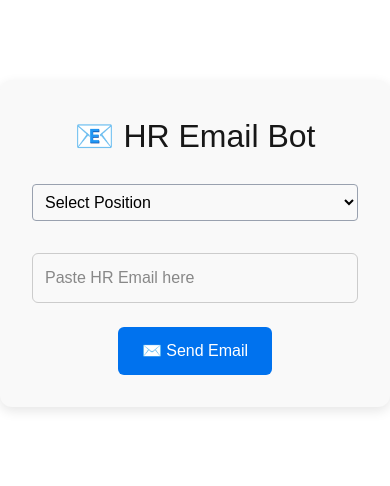
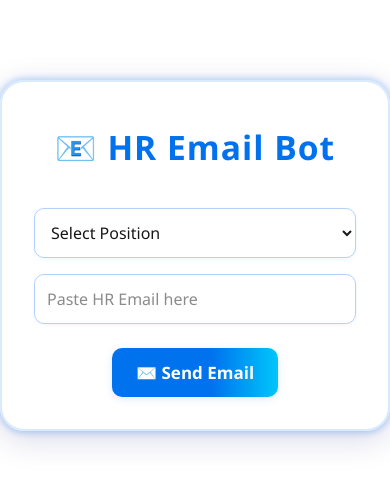
Before and after one commit to mukulsingh94868/gmail_bot, a Next.js app: page / in a window 390 px wide. Shown: the top 486 px of the page. Built offline with nearby package versions, Linux system fonts and the light colour scheme.

Commit message:
responsive and improve css

```diff
--- a/src/app/globals.css
+++ b/src/app/globals.css
@@ -1,3 +1,83 @@
+/* Responsive styles for mobile */
+@media (max-width: 600px) {
+  .app-container {
+    max-width: 98vw;
+    margin: 16px auto;
+    padding: 1.2rem 0.5rem 1.5rem 0.5rem;
+    border-radius: 14px;
+  }
+  .bot-avatar {
+    width: 48px;
+    height: 48px;
+    font-size: 1.5rem;
+  }
+  .app-container h1 {
+    font-size: 1.3rem;
+  }
+  .email-input,
+  .dropdown {
+    font-size: 15px;
+    padding: 0.6rem;
+    border-radius: 7px;
+  }
+  .send-btn {
+    font-size: 15px;
+    padding: 0.6rem 1rem;
+    border-radius: 7px;
+  }
+  .resume-download {
+    font-size: 13px;
+    padding: 0.5rem 0.7rem;
+    border-radius: 10px;
+  }
+  .resume-download a {
+    font-size: 13px;
+    padding: 5px 10px;
+    border-radius: 6px;
+  }
+}
+
+/* Dark theme overrides */
+@media (prefers-color-scheme: dark) {
+  .app-container {
+    background: rgba(10, 10, 10, 0.85);
+    border: 2px solid rgba(0, 114, 238, 0.25);
+    box-shadow: 0 8px 32px 0 rgba(0, 0, 0, 0.45);
+  }
+  .app-container h1 {
+    color: #90cdf4;
+  }
+  .email-input,
+  .dropdown {
+    background: rgba(20, 20, 20, 0.95);
+    color: #ededed;
+    border: 1.5px solid #2b6cb0;
+  }
+  .email-input:focus,
+  .dropdown:focus {
+    border: 1.5px solid #90cdf4;
+    box-shadow: 0 0 0 2px #3182ce55;
+  }
+  .send-btn {
+    background: linear-gradient(90deg, #3182ce 60%, #63b3ed 100%);
+    color: #fff;
+  }
+  .send-btn:hover {
+    background: linear-gradient(90deg, #2b6cb0 60%, #4299e1 100%);
+  }
+  .resume-download {
+    background: rgba(49, 130, 206, 0.13);
+    color: #90cdf4;
+    border: 1.5px dashed #3182ce55;
+  }
+  .resume-download a {
+    background: linear-gradient(90deg, #38a169 60%, #68d391 100%);
+    color: #fff;
+  }
+  .resume-download a:hover {
+    background: linear-gradient(90deg, #276749 60%, #68d391 100%);
+  }
+}
 @import "tailwindcss";
 
 :root {
@@ -28,18 +108,50 @@ body {
 .app-container {
   max-width: 450px;
   margin: 80px auto;
-  padding: 2rem;
-  background-color: #f9f9f9;
-  border-radius: 12px;
-  box-shadow: 0 4px 12px rgba(0, 0, 0, 0.1);
-  font-family: sans-serif;
+  padding: 2.5rem 2rem 2rem 2rem;
+  background: rgba(255, 255, 255, 0.7);
+  border-radius: 24px;
+  box-shadow: 0 8px 32px 0 rgba(31, 38, 135, 0.18);
+  backdrop-filter: blur(8px);
+  border: 2px solid rgba(0, 114, 238, 0.15);
+  font-family: "Segoe UI", "Arial", sans-serif;
   text-align: center;
+  position: relative;
+  overflow: hidden;
+  animation: bot-glow 2.5s infinite alternate;
+}
+
+@keyframes bot-glow {
+  0% {
+    box-shadow: 0 8px 32px 0 rgba(31, 38, 135, 0.18), 0 0 0 0 #0072ee44;
+  }
+  100% {
+    box-shadow: 0 8px 32px 0 rgba(31, 38, 135, 0.18), 0 0 24px 8px #0072ee33;
+  }
+}
+
+.bot-avatar {
+  width: 64px;
+  height: 64px;
+  border-radius: 50%;
+  background: linear-gradient(135deg, #0072ee 60%, #00c6fb 100%);
+  display: flex;
+  align-items: center;
+  justify-content: center;
+  margin: 0 auto 1rem auto;
+  box-shadow: 0 2px 12px #0072ee33;
+  font-size: 2.2rem;
+  color: #fff;
+  border: 3px solid #fff;
 }
 
 .app-container h1 {
-  color: #171717;
-  font-size: 2rem;
-  margin-bottom: 1.5rem;
+  color: #0072ee;
+  font-size: 2.1rem;
+  margin-bottom: 1.2rem;
+  font-family: "Baloo 2", "Segoe UI", Arial, sans-serif;
+  letter-spacing: 1px;
+  font-weight: 700;
 }
 
 .email-input,
@@ -48,42 +160,80 @@ body {
   margin-top: 1rem;
   padding: 0.75rem;
   font-size: 16px;
-  border-radius: 6px;
-  border: 1px solid #ccc;
+  border-radius: 10px;
+  border: 1.5px solid #b3d1fa;
   color: #171717;
+  background: rgba(255, 255, 255, 0.85);
+  box-shadow: 0 1px 4px #0072ee11;
+  transition: border 0.2s, box-shadow 0.2s;
+}
+.email-input:focus,
+.dropdown:focus {
+  border: 1.5px solid #0072ee;
+  outline: none;
+  box-shadow: 0 0 0 2px #0072ee33;
 }
 
 .send-btn {
   margin-top: 1.5rem;
   padding: 0.75rem 1.5rem;
-  background-color: #0072ee;
+  background: linear-gradient(90deg, #0072ee 60%, #00c6fb 100%);
   color: white;
-  font-size: 16px;
+  font-size: 17px;
   border: none;
-  border-radius: 6px;
+  border-radius: 10px;
   cursor: pointer;
+  font-weight: 600;
+  box-shadow: 0 2px 8px #0072ee22;
+  transition: background 0.2s, transform 0.15s, box-shadow 0.2s;
+}
+.send-btn:hover {
+  background: linear-gradient(90deg, #005ed8 60%, #00b6e0 100%);
+  transform: translateY(-2px) scale(1.04);
+  box-shadow: 0 4px 16px #0072ee33;
 }
 
-.send-btn:hover {
-  background-color: #005ed8;
+.resume-download {
+  margin: 1.2rem auto 1.5rem auto;
+  display: flex;
+  align-items: center;
+  justify-content: center;
+  background: rgba(0, 114, 238, 0.07);
+  border-radius: 18px;
+  padding: 0.7rem 1.2rem;
+  font-size: 15px;
+  color: #0072ee;
+  box-shadow: 0 1px 6px #0072ee11;
+  width: fit-content;
+  gap: 0.5rem;
+  border: 1.5px dashed #0072ee33;
+  animation: chat-bubble-fade 0.7s;
+}
+.resume-download a {
+  display: inline-block;
+  margin-left: 8px;
+  background: linear-gradient(90deg, #28a745 60%, #43e97b 100%);
+  color: white;
+  padding: 6px 14px;
+  border-radius: 8px;
+  text-decoration: none;
+  font-weight: 500;
+  font-size: 15px;
+  transition: background 0.2s, box-shadow 0.2s;
+  box-shadow: 0 1px 4px #28a74522;
+}
+.resume-download a:hover {
+  background: linear-gradient(90deg, #218838 60%, #43e97b 100%);
+  box-shadow: 0 2px 8px #28a74533;
 }
 
-.resume-section {
-  margin-top: 1rem;
-  font-size: 14px;
-  text-align: left;
+@keyframes chat-bubble-fade {
+  from {
+    opacity: 0;
+    transform: translateY(10px);
+  }
+  to {
+    opacity: 1;
+    transform: translateY(0);
+  }
 }
-
-.resume-link {
-  display: inline-block;
-  margin-top: 6px;
-  background-color: #28a745;
-  color: white;
-  padding: 6px 12px;
-  border-radius: 6px;
-  text-decoration: none;
-}
-
-.resume-link:hover {
-  background-color: #218838;
-}
--- a/src/app/page.js
+++ b/src/app/page.js
@@ -30,7 +30,7 @@ export default function Home() {
       <select
         value={position}
         onChange={(e) => setPosition(e.target.value)}
-        className="border border-gray-400 rounded p-2 w-full mb-4 text-black"
+        className="dropdown"
       >
         <option value="">Select Position</option>
         {Object.keys(jobApplicationData).map((pos) => (
```
